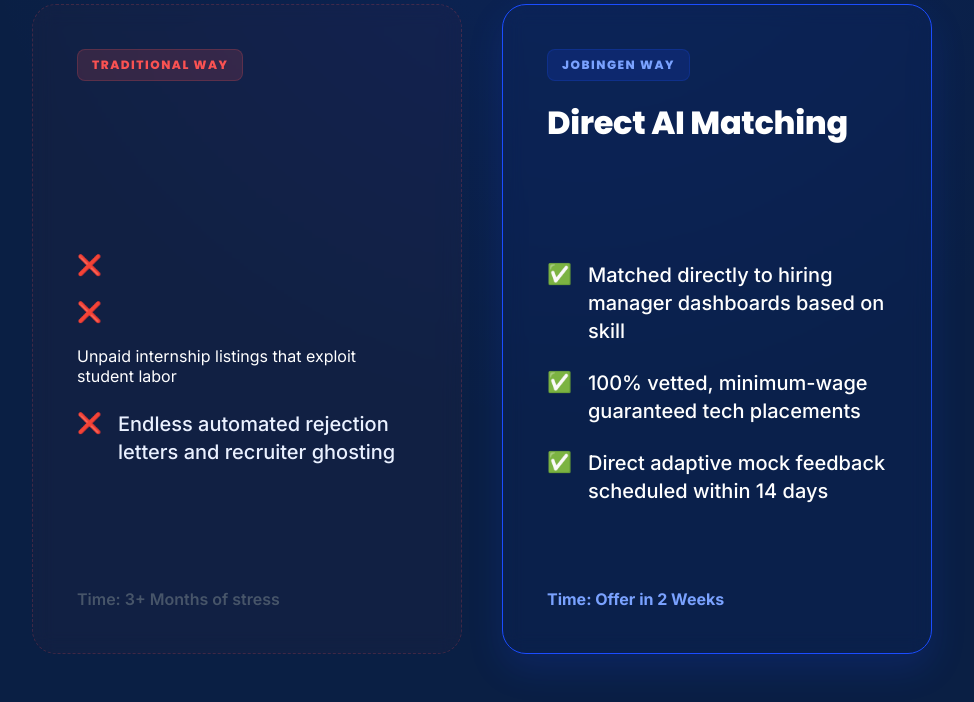
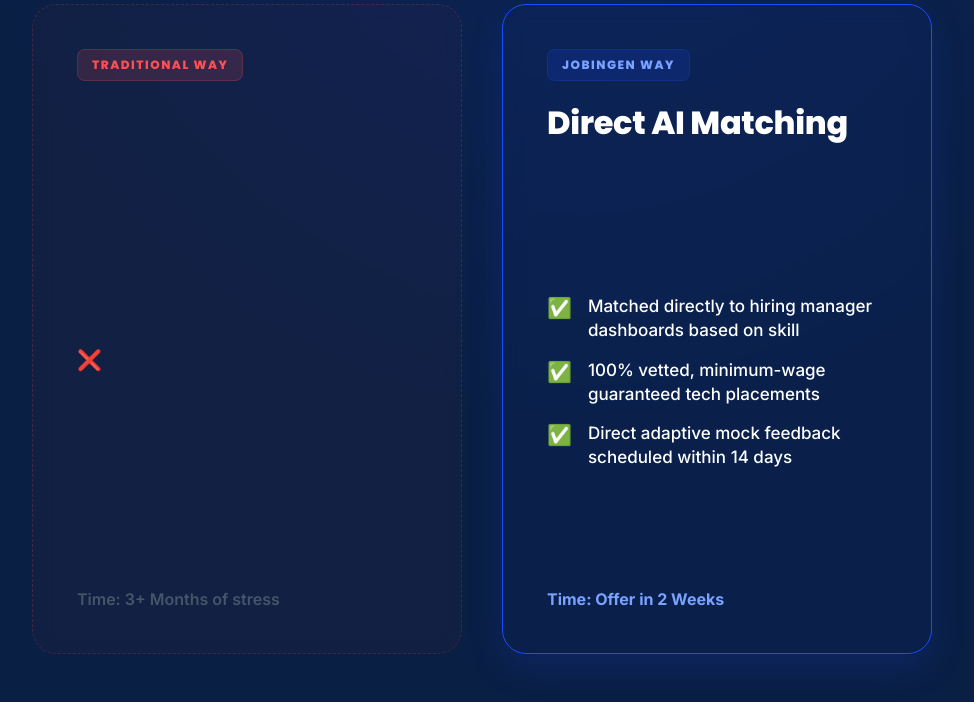
Before and after one commit to hafeez-exe/Hackthon, a Flask app: template templates/T4.html in a window 1280 px wide. Shown: the part 198-900 px from the top of the page, without its empty margins (58-1032 px from the left). Run offline with Flask 3, Linux system fonts and the light colour scheme; the template is opened without the code that fills it, so the values that code supplies are empty.

Commit message:
Fix T4 CSS layout overflow for AI generated paragraphs

```diff
--- a/templates/T4.html
+++ b/templates/T4.html
@@ -61,7 +61,7 @@
             gap: 40px;
             margin-top: 30px;
             margin-bottom: 30px;
-            height: 650px;
+            min-height: 650px;
         }
         .column {
             border-radius: 24px;
@@ -121,7 +121,7 @@
         .points-list {
             display: flex;
             flex-direction: column;
-            gap: 24px;
+            gap: 16px;
             margin-top: 30px;
             list-style: none;
         }
@@ -129,7 +129,7 @@
             display: flex;
             align-items: flex-start;
             gap: 16px;
-            font-size: 20px;
+            font-size: 17px;
             line-height: 1.4;
             font-weight: 500;
         }
@@ -197,13 +197,6 @@
                     <span class="point-icon">❌</span>
                     <span>{{ caption | replace('\n', '<br>') }}</span>
                 </li>
-                    <span class="point-icon">❌</span>
-                    <span>Unpaid internship listings that exploit student labor</span>
-                </li>
-                <li class="point-item point-item-left">
-                    <span class="point-icon">❌</span>
-                    <span>Endless automated rejection letters and recruiter ghosting</span>
-                </li>
             </ul>
             <div style="font-size: 16px; color: #475569; font-weight: 600;">Time: 3+ Months of stress</div>
         </div>
```
